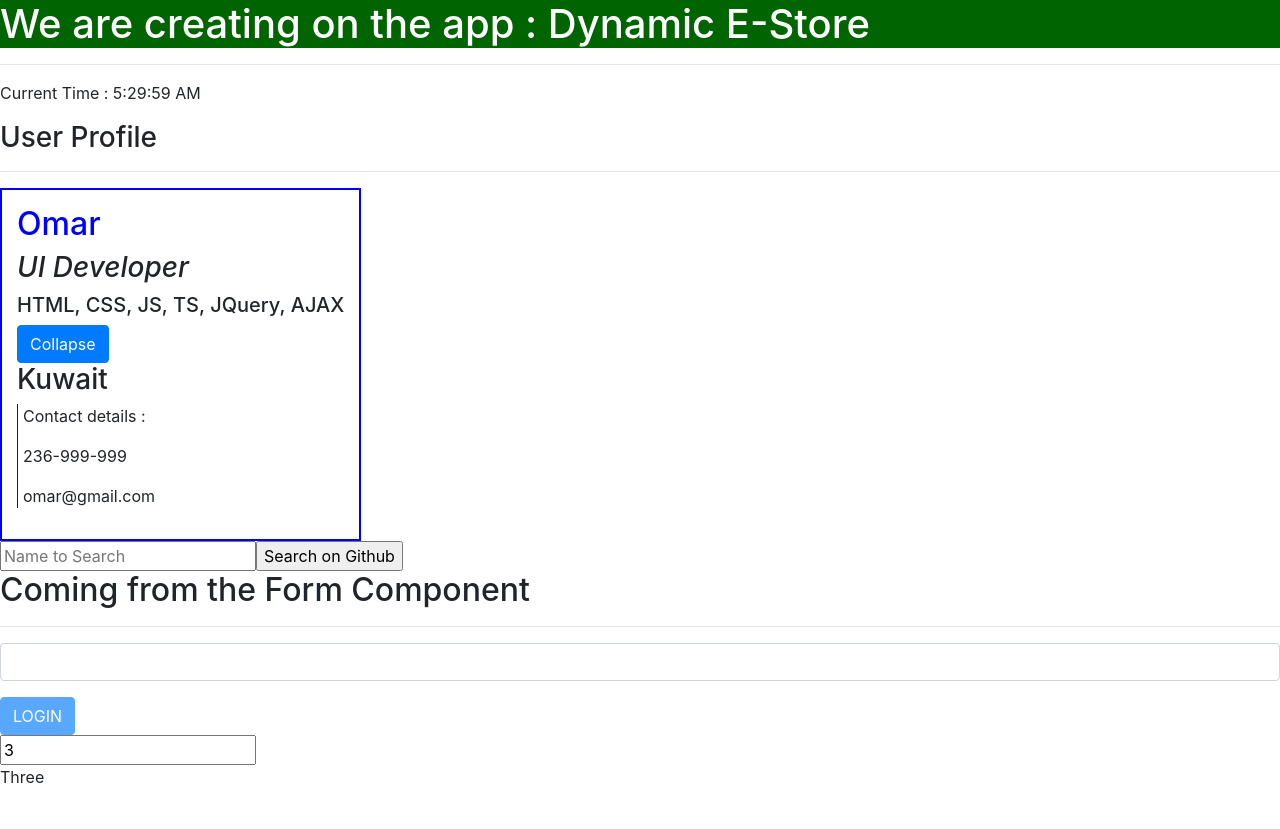
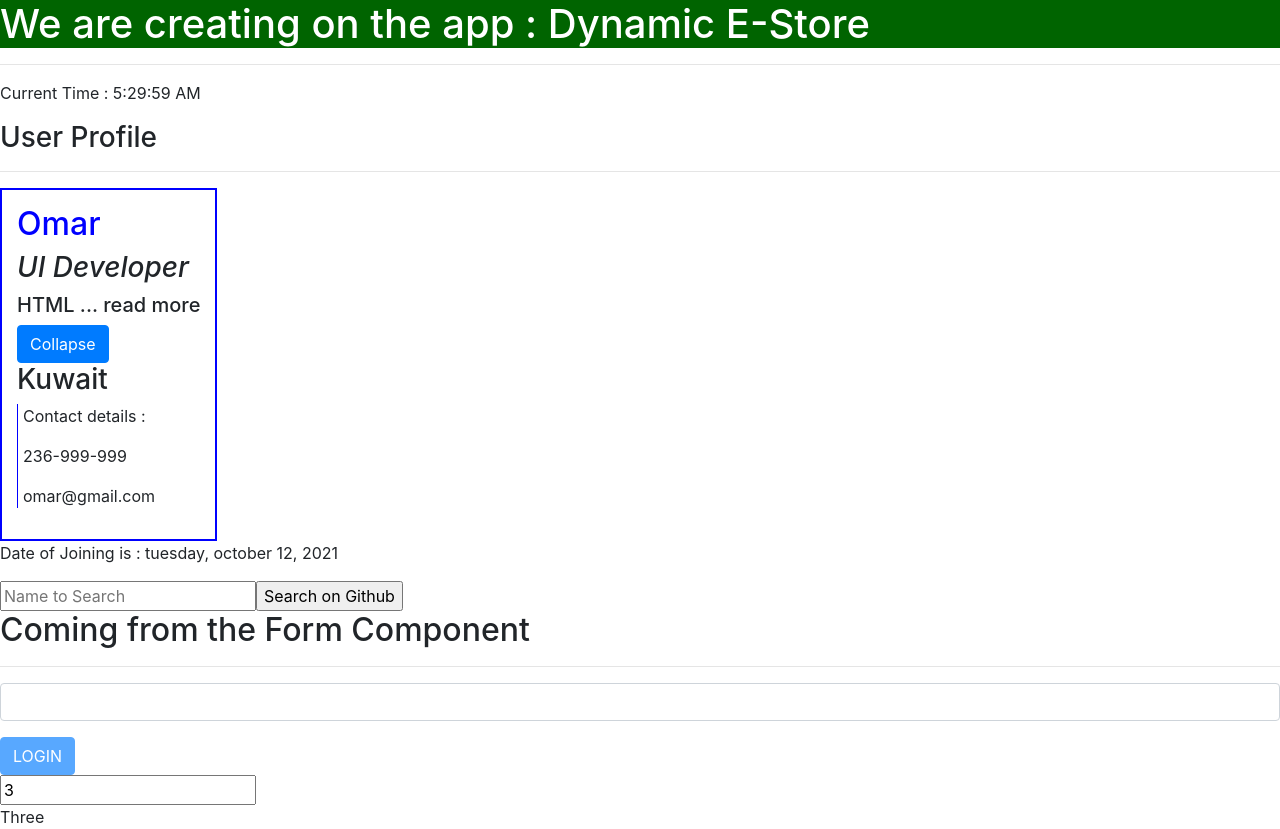
Before and after one commit to messagewaleed/first-angular-pro, an Angular app: page / in a window 1280 px wide. Before the commit the page ends 800 px from the top, so only its background shows below. Built offline with nearby package versions, Linux system fonts and the light colour scheme.

Commit message:
Added the code for Pipes and Custom Pipes

```diff
--- a/src/app/app.module.ts
+++ b/src/app/app.module.ts
@@ -10,6 +10,7 @@ import { RestApiCallComponent } from './rest-api-call/rest-api-call.component';
 import {HttpClientModule} from '@angular/common/http';
 import { FormComponent } from './form/form.component';
 import { HighlighterDirective } from './highlighter.directive';
+import { TruncatePipe } from './truncate.pipe';
 
 @NgModule({
   declarations: [
@@ -18,7 +19,8 @@ import { HighlighterDirective } from './highlighter.directive';
     ProfileComponent,
     RestApiCallComponent,
     FormComponent,
-    HighlighterDirective
+    HighlighterDirective,
+    TruncatePipe
   ],
   imports: [
     BrowserModule,
--- a/src/app/highlighter.directive.ts
+++ b/src/app/highlighter.directive.ts
@@ -28,5 +28,4 @@ export class HighlighterDirective {
    }
 
 
-
 }
--- a/src/app/profile/profile.component.html
+++ b/src/app/profile/profile.component.html
@@ -5,7 +5,7 @@
 <div class="profileCard">
 <h2 class="profileName" appHighlighter="yellow">{{profile.name}}</h2>
 <h3 class="profileDesignation">{{profile.designation}}</h3>
-<h3 class="profileSkills" appHighlighter="green">{{profile.skills}}</h3>
+<h3 class="profileSkills" appHighlighter="green">{{profile.skills | truncate : 4 : ' ... read more'}}</h3>
 
 <button class="btn btn-primary" *ngIf="!flag" (click)="toggleContactDetails()">Collapse</button>
 <button class="btn btn-primary" *ngIf="flag" (click)="toggleContactDetails()">Expand</button>
@@ -22,9 +22,32 @@
 <br>
 {{defaultValue}} -->
 </div>
+<div>
+    <p>
+        Date of Joining is : {{doj | date: 'fullDate' | lowercase}}
+    </p>
+</div>
+
+<!-- {{func() | uppercase}} -->
 
 
 
 
 <!-- *ngFor="let item of property" -->
 <!-- *ngIf="property" -->
+
+<!--
+UpperCase
+LowerCase
+DatePipe
+CurrencyPipe
+DecimalPipe -->
+
+<!-- || |
+&& &
+
+if(condition1 || condition2){
+
+} -->
+
+<!-- {{}} -->
--- a/src/app/profile/profile.component.ts
+++ b/src/app/profile/profile.component.ts
@@ -8,6 +8,8 @@ import { Profile } from '../profile';
 })
 export class ProfileComponent {
 
+
+  doj = new Date(2021, 9, 12);
 
   // @Input('name') name !: string;
   // @Input('designation') designation !: string;
--- /dev/null
+++ b/src/app/truncate.pipe.ts
@@ -0,0 +1,17 @@
+import { Pipe, PipeTransform } from '@angular/core';
+
+@Pipe({
+  name: 'truncate'
+})
+export class TruncatePipe implements PipeTransform {
+
+  transform(value: any, ...args: any[]): any {
+     const limit = args.length > 0 ? parseInt(args[0], 10) : 10;
+    const trail = args.length > 1 ? args[1] : '...';
+    console.log(`${args[1]}, ${limit}, trail : ${trail}`);
+    return value.length > limit ? value.substring(0, limit) + trail : value;
+
+
+  }
+
+}
```
Also changed, not shown: 1 other file (tests, documents, lock files or other folders).
